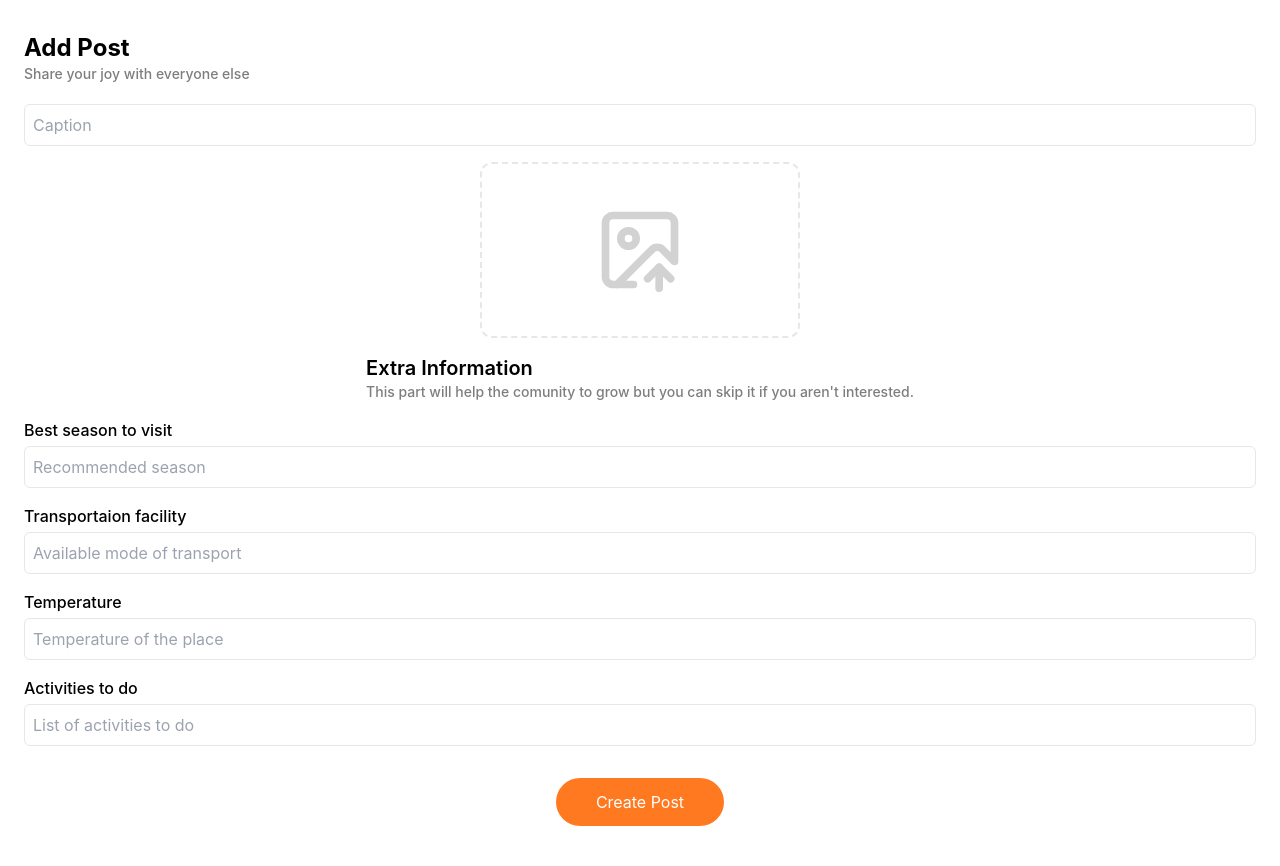
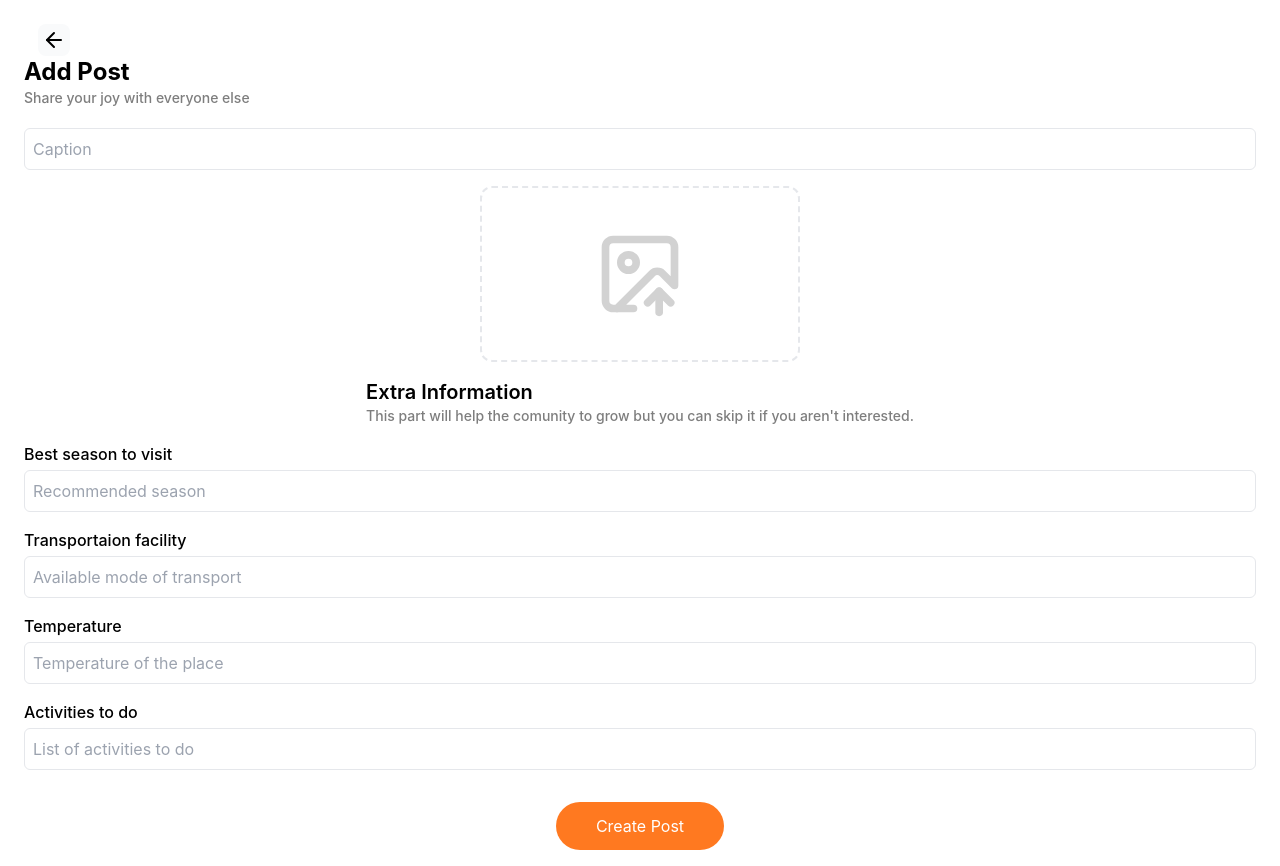
Before and after one commit to Thanka-Digital/travel-app-prototype, a React (Vite) app: page /add-post/normal-post in a window 1280 px wide. Before the commit the page ends 842 px from the top, so only its background shows below. Built offline with nearby package versions, Linux system fonts and the light colour scheme.

Commit message:
Update : Back button and routing updates

```diff
--- a/src/components/global/BackButton.tsx
+++ b/src/components/global/BackButton.tsx
@@ -4,7 +4,7 @@ export default function BackButton() {
   const navigate = useNavigate();
   return (
     <div
-      className="absolute h-9 w-9 bg-white rounded-full flex justify-center items-center left-[2%] top-[2%] cursor-pointer"
+      className="absolute h-8 w-8 rounded-lg bg-gray-50 flex justify-center items-center left-[3%] top-[3%] cursor-pointer"
       onClick={() => navigate(-1)}
     >
       <ArrowLeft />
--- a/src/pages/AddPost/NormalPostForm.tsx
+++ b/src/pages/AddPost/NormalPostForm.tsx
@@ -2,6 +2,7 @@ import Input from "@/components/form/input/Input";
 import { PostHeading } from "./AddPostPage";
 import Button from "@/components/form/button/Button";
 import { ImageUp } from "lucide-react";
+import BackButton from "@/components/global/BackButton";
 
 export const FileInput = ({ accept }: { accept: string }) => {
   return (
@@ -18,6 +19,9 @@ export const FileInput = ({ accept }: { accept: string }) => {
 export default function NormalPostForm() {
   return (
     <div className="bg-white text-black py-4">
+      <BackButton />
+
+      <div className="mt-6">
         <PostHeading
           heading="Add Post"
           bio="Share your joy with everyone else"
@@ -58,5 +62,6 @@ export default function NormalPostForm() {
           <Button className="rounded-3xl mt-4 px-10 py-3 text-white" type="submit">Create Post</Button>
         </section>
       </div>
+    </div>
   )
 }
--- a/src/pages/AddPost/ReelPostFrom.tsx
+++ b/src/pages/AddPost/ReelPostFrom.tsx
@@ -2,10 +2,17 @@ import Input from "@/components/form/input/Input";
 import { PostHeading } from "./AddPostPage";
 import Button from "@/components/form/button/Button";
 import { FileInput } from "./NormalPostForm";
+import { useNavigate } from "react-router-dom";
+import BackButton from "@/components/global/BackButton";
 
 export default function ReelPostFrom() {
+  const navigate = useNavigate()
+
   return (
     <div className="bg-white text-black h-screen py-4">
+      <BackButton />
+
+      <div className="mt-6">
         <PostHeading
           heading="Add Reel"
           bio="Express more with videos"
@@ -20,12 +27,15 @@ export default function ReelPostFrom() {
           <FileInput accept=".mp4,.mov,.avi" />
 
           <section className="flex justify-between w-full absolute bottom-10 px-5">
-          <Button className="rounded-3xl mt-4 px-10 py-3 text-danger"
+            <Button className="rounded-3xl mt-4 px-10 py-3"
               variant={"outline"}
-            colorscheme={"danger"}>Cancel</Button>
+              colorscheme={"danger"}
+              onClick={() => navigate(-1)}
+            >Cancel</Button>
             <Button className="rounded-3xl mt-4 px-10 py-3 text-white">Create Post</Button>
           </section>
         </section>
       </div>
+    </div>
   )
 }
--- a/src/pages/ExplorePage/ExplorePageLayout.tsx
+++ b/src/pages/ExplorePage/ExplorePageLayout.tsx
@@ -21,7 +21,7 @@ export const ExplorePageLayout = ({ children }: { children: React.ReactNode }) =
           exploreTags.map((object, index) => (
             <NavLink to={object.path} className={({ isActive }) =>
               `rounded-2xl text-sm border-2 text-gray-700 px-6 py-1 my-2
-                 ${isActive ? "bg-primary text-white border-0" : null}`} key={index}>
+                 ${isActive ? "bg-primary text-white border-primary" : null}`} key={index}>
               {object.name}</NavLink>
           ))
         }
--- a/src/utils/navLinks.tsx
+++ b/src/utils/navLinks.tsx
@@ -3,7 +3,7 @@ import { MapPinPlus, NotebookPen, Play, Telescope, UserRound } from "lucide-reac
 export const navLinks = [
   {
     icon: <Telescope />,
-    path: "/explore-page"
+    path: "/explore-page/all"
   },
   {
     icon: <NotebookPen />,
```
Lines whose indentation alone changed are shown as unchanged.
